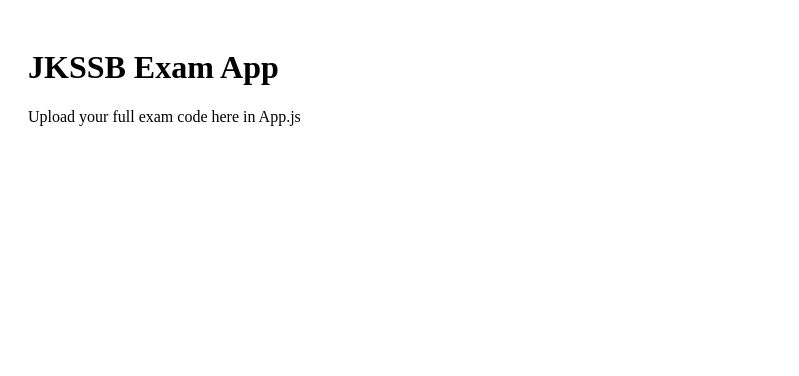
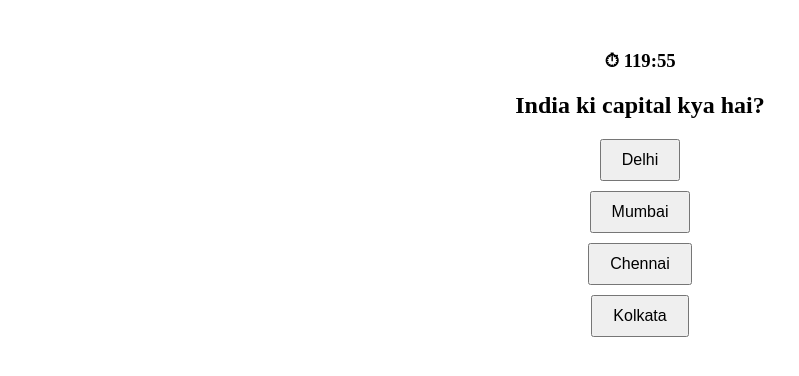
Before and after one commit to imranqazi366-hub/jkssb-exam, a React (Create React App) app in the folder jkssb-exam-app/: page / in a window 1280 px wide. Shown: the top 376 px of the page, without its empty margins (0-799 px from the left). Built offline with nearby package versions, Linux system fonts and the light colour scheme.

Commit message:
Update App.js

```diff
--- a/jkssb-exam-app/src/App.js
+++ b/jkssb-exam-app/src/App.js
@@ -1,10 +1,88 @@
-import React from "react";
+import { useState, useEffect } from "react";
 
-export default function App() {
+// ⏱ Total time (2 hours)
+const TOTAL_TIME = 120 * 60;
+
+function App() {
+
+  // 👉 TERA DATA (short demo — tu apna pura paste kar)
+  const questions = [
+    {
+      q: "India ki capital kya hai?",
+      opts: ["Delhi", "Mumbai", "Chennai", "Kolkata"],
+      ans: 0
+    },
+    {
+      q: "2 + 2 = ?",
+      opts: ["3", "4", "5", "6"],
+      ans: 1
+    }
+  ];
+
+  const [current, setCurrent] = useState(0);
+  const [score, setScore] = useState(0);
+  const [timeLeft, setTimeLeft] = useState(TOTAL_TIME);
+
+  // ⏱ TIMER
+  useEffect(() => {
+    const timer = setInterval(() => {
+      setTimeLeft((prev) => prev - 1);
+    }, 1000);
+
+    return () => clearInterval(timer);
+  }, []);
+
+  // ⏱ Time up
+  if (timeLeft <= 0) {
+    return (
+      <div style={{ textAlign: "center", marginTop: "50px" }}>
+        <h1>⏰ Time Up!</h1>
+        <h2>Score: {score}</h2>
+      </div>
+    );
+  }
+
+  const handleAnswer = (index) => {
+    if (index === questions[current].ans) {
+      setScore(score + 1);
+    }
+    setCurrent(current + 1);
+  };
+
+  // ✅ Test Complete
+  if (current >= questions.length) {
+    return (
+      <div style={{ textAlign: "center", marginTop: "50px" }}>
+        <h1>✅ Test Complete</h1>
+        <h2>Score: {score} / {questions.length}</h2>
+      </div>
+    );
+  }
+
+  // ⏱ Format time
+  const minutes = Math.floor(timeLeft / 60);
+  const seconds = timeLeft % 60;
+
   return (
-    <div style={{padding:20}}>
-      <h1>JKSSB Exam App</h1>
-      <p>Upload your full exam code here in App.js</p>
+    <div style={{ textAlign: "center", marginTop: "50px" }}>
+
+      <h3>⏱ {minutes}:{seconds < 10 ? "0" : ""}{seconds}</h3>
+
+      <h2>{questions[current].q}</h2>
+
+      {questions[current].opts.map((opt, index) => (
+        <div key={index} style={{ margin: "10px" }}>
+          <button
+            onClick={() => handleAnswer(index)}
+            style={{ padding: "10px 20px", fontSize: "16px" }}
+          >
+            {opt}
+          </button>
+        </div>
+      ))}
+
     </div>
   );
 }
+
+export default App;
```
